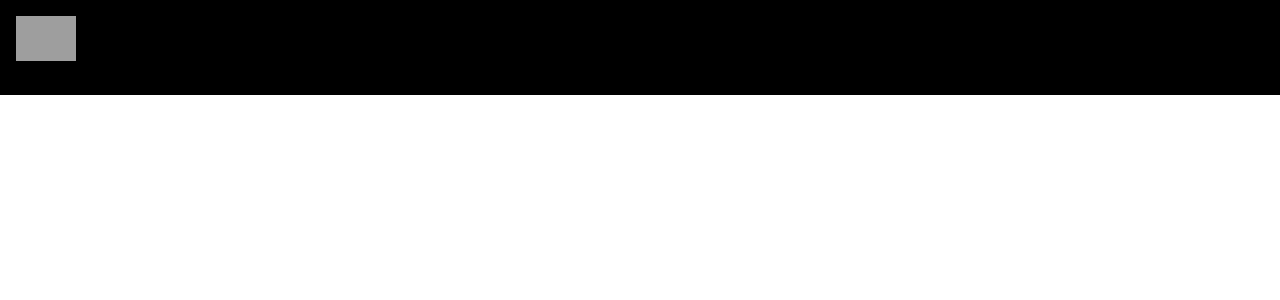
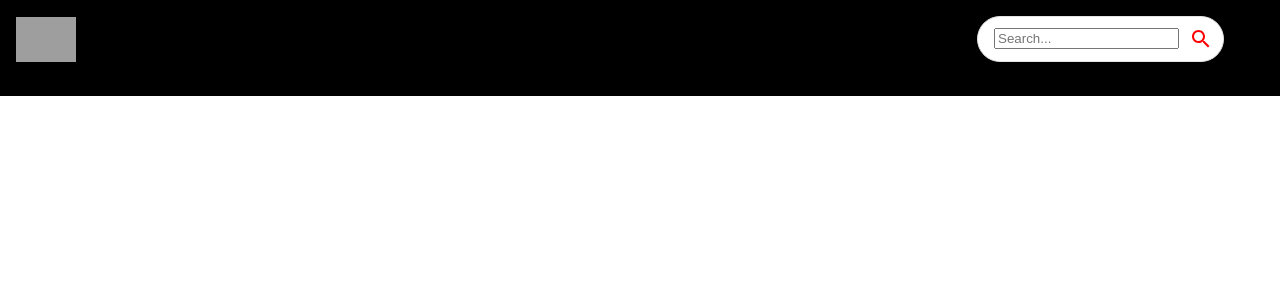
Before and after one commit to aafrieso/youtube-clone-client, a React (Create React App) app: page / in a window 1280 px wide. Shown: the top 300 px of the page. Built offline with nearby package versions, Linux system fonts and the light colour scheme; grey boxes are pictures that could not be loaded.

Commit message:
add search bar

```diff
--- a/src/components/Navbar.jsx
+++ b/src/components/Navbar.jsx
@@ -2,6 +2,7 @@
 import { Link } from 'react-router-dom';
 
 import { logo } from '../utils/constants';
+import SearchBar from './SearchBar';
 
 const Navbar = () => (
   <Stack
@@ -9,10 +10,10 @@
     alignItems="center"
     p={2}
     sx={{ position: 'sticky', background: '#000', top: 0, justifyContent: 'space-between' }}>
-
     <Link to="/" style={{ display: 'flex', alignItems: 'center' }}>
       <img src={ logo } alt="logo" height={45} />
     </Link>
+    <SearchBar/>
 
   </Stack>
 )
--- /dev/null
+++ b/src/components/SearchBar.jsx
@@ -0,0 +1,33 @@
+import { useState } from 'react';
+import { useNavigate } from 'react-router-dom';
+import { Paper, IconButton } from '@mui/material';
+import { Search } from '@mui/icons-material';
+
+const SearchBar = () => {
+  return (
+    <Paper
+      component="form"
+      onSubmit={() => {}}
+      sx={{
+        borderRadius: 20,
+        border: '1px solid #e3e3e3',
+        pl: 2,
+        boxShadow: 'none',
+        mr: { sm: 5}
+      }}
+    >
+      <input
+        className="Search-bar"
+        placeholder="Search..."
+        value=""
+        onChange={() => {}}
+      />
+      <IconButton type="submit" sx={{ p: '10px', color: 'red' }}>
+        <Search />
+      </IconButton>
+
+    </Paper>
+  )
+}
+
+export default SearchBar
--- a/src/components/index.js
+++ b/src/components/index.js
@@ -3,3 +3,4 @@
 export { default as ChannelDetail } from './ChannelDetail';
 export { default as SearchFeed } from './SearchFeed';
 export { default as VideoDetail } from './VideoDetail';
+export { default as SearchBar } from './SearchBar';
```
